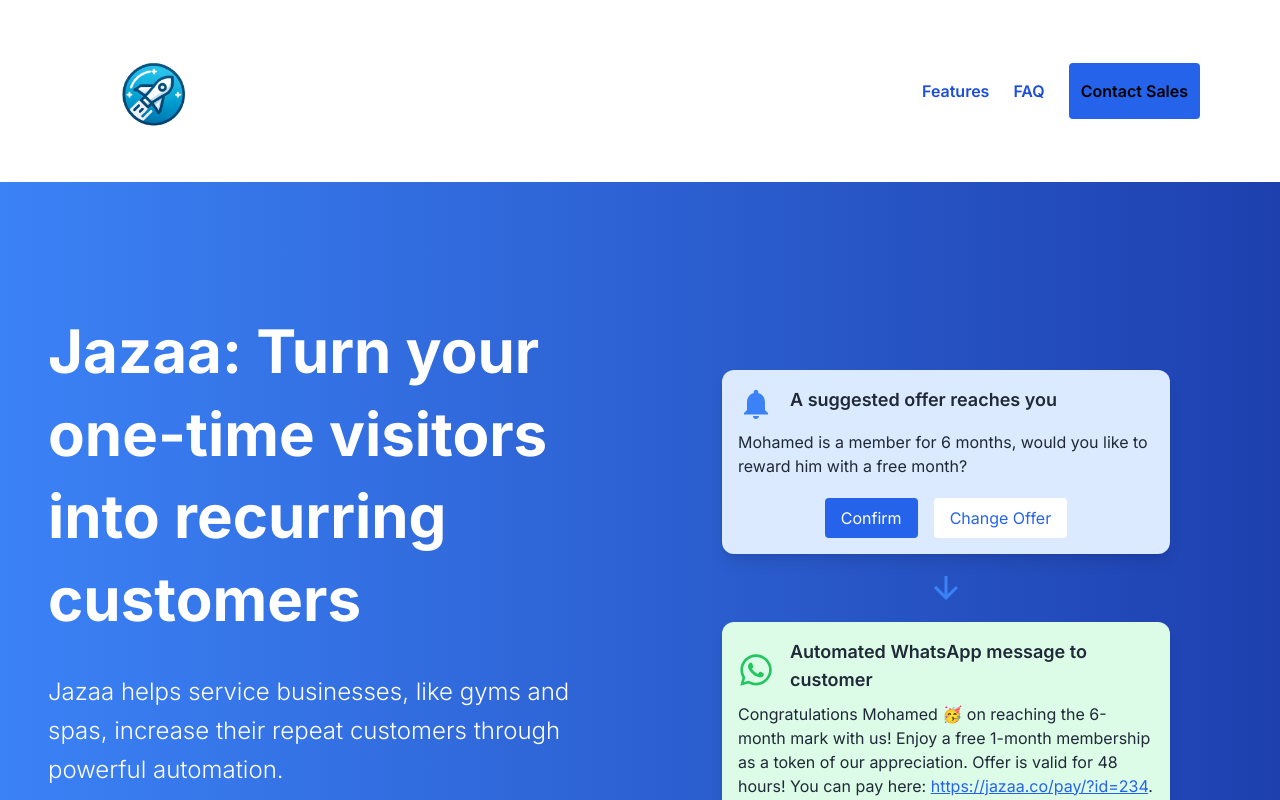
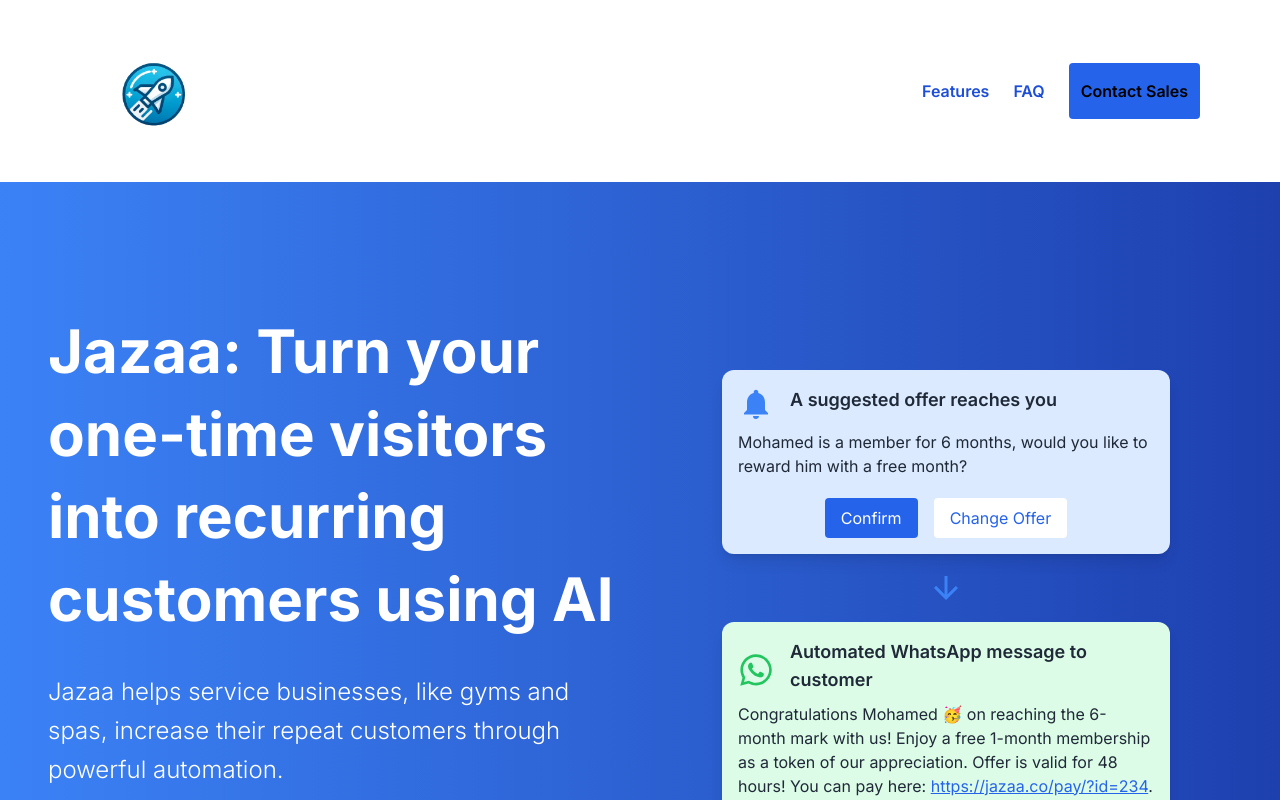
Before and after one commit to salemalhaddad/jazaa, a Next.js app: page / in a window 1280 px wide. Shown: the top 800 px of the page. Built offline with nearby package versions, Linux system fonts and the light colour scheme.

Commit message:
modify: problem statement

```diff
--- a/app/page.tsx
+++ b/app/page.tsx
@@ -91,7 +91,7 @@
       <section className="bg-gradient-to-r from-blue-500 to-blue-800 text-white">
         <div className="max-w-7xl mx-auto flex flex-col md:flex-row items-center px-6 md:px-12 py-20 md:py-32">
           <div className="md:w-1/2 space-y-6 md:space-y-8">
-            <h1 className="text-5xl font-bold leading-tight md:text-6xl md:leading-snug">Jazaa: Turn your one-time visitors into recurring customers</h1>
+            <h1 className="text-5xl font-bold leading-tight md:text-6xl md:leading-snug">Jazaa: Turn your one-time visitors into recurring customers using AI</h1>
             <p className="text-xl font-light leading-relaxed md:text-2xl md:leading-relaxed">
               Jazaa helps service businesses, like gyms and spas, increase their repeat customers through powerful automation.
             </p>
```
Also changed, not shown: public/favicon.png (deleted).
